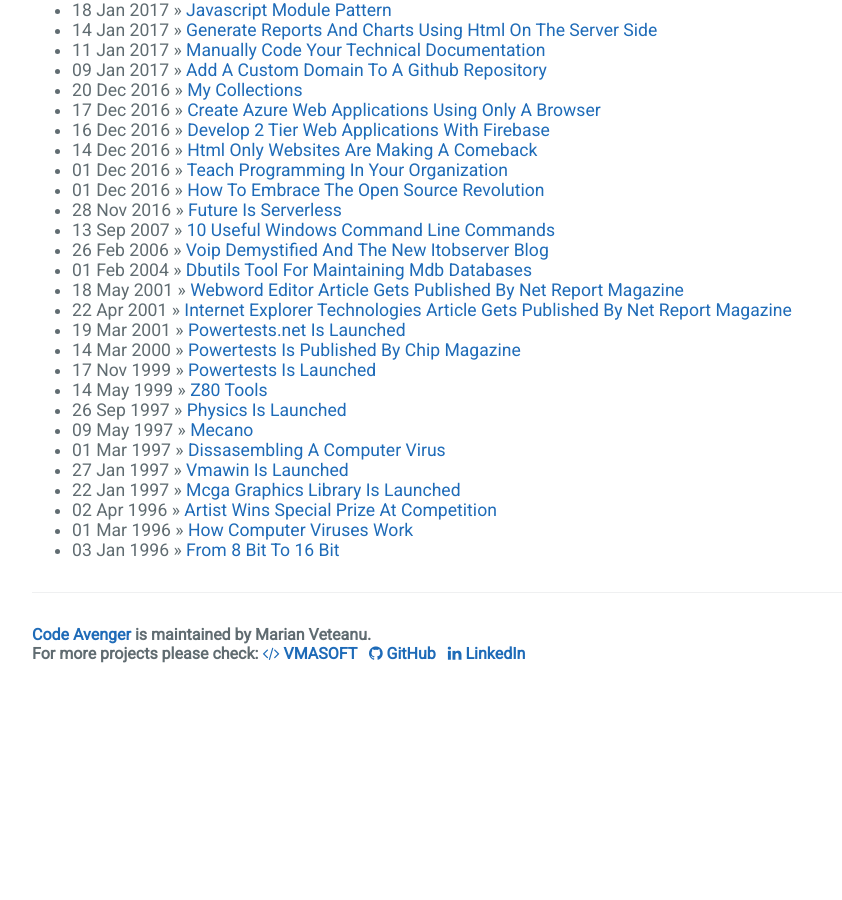
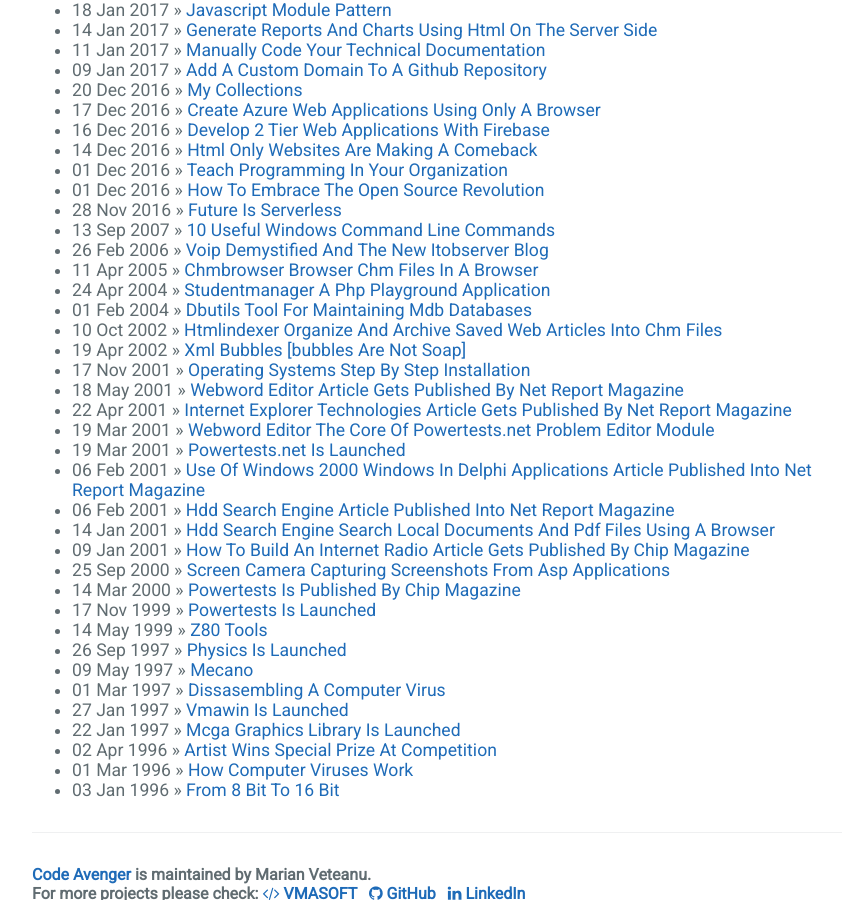
Before and after one commit to mveteanu/CodeAvenger, a Jekyll site: the page built from index.html, in a window 1280 px wide and 900 px high, scrolled down 824 px. Shown: the whole window, without its empty margins (192-1034 px from the left). Built offline with Jekyll 4.4.1, drawn with Linux system fonts in a browser that asks for light colours; nearby versions of some CDN libraries; the list of posts is cut into pages by our own code; before the commit the page ends 1519 px from its top, so only the background shows below that.

Commit message:
Added backdated articles - empty

```diff
--- /dev/null
+++ b/_posts/2000-09-25-Screen-camera--Capturing-screenshots-from-ASP-applications.md
@@ -0,0 +1,6 @@
+Screen camera: Capturing screenshots from ASP applications
+==========================================================
+
+By installing this ISAPI module on your IIS server, you can view server-side desktop activity in any web browser. You can use this to build a rudimentary remote desktop viewer for your server.
+
+Update: Source code of this module available on [GitHub](https://github.com/mveteanu/ScreenCamera)
--- /dev/null
+++ b/_posts/2001-01-09-How-to-build-an-internet-radio-article-gets-published-by-CHIP-magazine.md
@@ -0,0 +1,2 @@
+"How to build an internet radio" article gets published by CHIP magazine
+========================================================================
--- /dev/null
+++ b/_posts/2001-01-14-HDD-Search-Engine-Search-local-documents-and-PDF-files-using-a-browser.md
@@ -0,0 +1,4 @@
+HDD Search Engine - Search local documents and PDF files using a browser
+========================================================================
+
+![](/img/posts/vmasoft/hddsearch.png)
--- /dev/null
+++ b/_posts/2001-02-06-HDD-Search-Engine-article-published-into-NET-Report-magazine.md
@@ -0,0 +1,2 @@
+"HDD Search Engine" article published into NET Report magazine
+==============================================================
--- /dev/null
+++ b/_posts/2001-02-06-Use-of-Windows-2000-windows-in-Delphi-applications-article-published-into-NET-Report-magazine.md
@@ -0,0 +1,2 @@
+"Use of Windows 2000 windows in Delphi applications" article published into NET Report magazine
+===============================================================================================
--- /dev/null
+++ b/_posts/2001-03-19-WebWord-Editor-The-core-of-PowerTests.NET-Problem-Editor-module.md
@@ -0,0 +1,2 @@
+"WebWord Editor" - The core of PowerTests.NET Problem Editor module
+===================================================================
--- /dev/null
+++ b/_posts/2001-11-17-Operating-systems-step-by-step-installation.md
@@ -0,0 +1,2 @@
+Operating systems - step-by-step installation
+=============================================
--- a/_posts_backdated/2002-04-19-XML-Bubbles-[Bubbles-are-not-SOAP].md
+++ b/_posts/2002-04-19-XML-Bubbles-[Bubbles-are-not-SOAP].md
@@ -1,3 +1,5 @@
+XML Bubbles -[Bubbles are not SOAP]
+===================================
 
 ![](/img/posts/vmasoft/xmlbubbles1.png)
 ![](/img/posts/vmasoft/xmlbubbles2.png)
--- /dev/null
+++ b/_posts/2002-10-10-HTMLIndexer-Organize-and-archive-saved-web-articles-into-CHM-files.md
@@ -0,0 +1,4 @@
+HTMLIndexer - Organize and archive saved web articles into CHM files
+====================================================================
+
+![](/img/posts/vmasoft/htmlindexer.png)
--- /dev/null
+++ b/_posts/2004-04-24-StudentManager-A-PHP-playground-application.md
@@ -0,0 +1,2 @@
+Student Manager - A PHP playground application
+==============================================
--- a/_posts_backdated/2005-04-11-CHMBrowser-Browser-CHM-files-in-a-browser.md
+++ b/_posts/2005-04-11-CHMBrowser-Browser-CHM-files-in-a-browser.md
@@ -1,3 +1,5 @@
+CHMBrowser - Read CHM files in a browser
+========================================
 
 ![](/img/posts/vmasoft/chmbrowser01.png)
 ![](/img/posts/vmasoft/chmbrowser02.png)
```
Also changed, not shown: _posts_backdated/2000-09-25-Screen-camera--Capturing-screenshots-from-ASP-applications.md (deleted, +0 -1 lines), _posts_backdated/2001-01-09-How-to-build-an-internet-radio-article-gets-published-by-CHIP-magazine.md (deleted, +0 -1 lines), _posts_backdated/2001-01-14-HDD-Search-Engine-Search-local-documents-and-PDF-files-using-a-browser.md (deleted, +0 -2 lines), _posts_backdated/2001-02-06-HDD-Search-Engine-article-published-into-NET-Report-magazine.md (deleted, +0 -1 lines), _posts_backdated/2001-02-06-Use-of-Windows-2000-windows-in-Delphi-applications-article-published-into-NET-Report-magazine.md (deleted, +0 -1 lines), _posts_backdated/2001-03-19-WebWord-Editor-The-core-of-PowerTests.NET-Problem-Editor-module.md (deleted, +0 -1 lines), _posts_backdated/2001-11-17-Operating-systems-step-by-step-installation.md (deleted, +0 -1 lines), _posts_backdated/2002-10-10-HTMLIndexer-Organize-and-archive-saved-web-articles-into-CHM-files.md (deleted, +0 -2 lines), _posts_backdated/2004-04-24-StudentManager-A-PHP-playground-application.md (deleted, +0 -1 lines).
